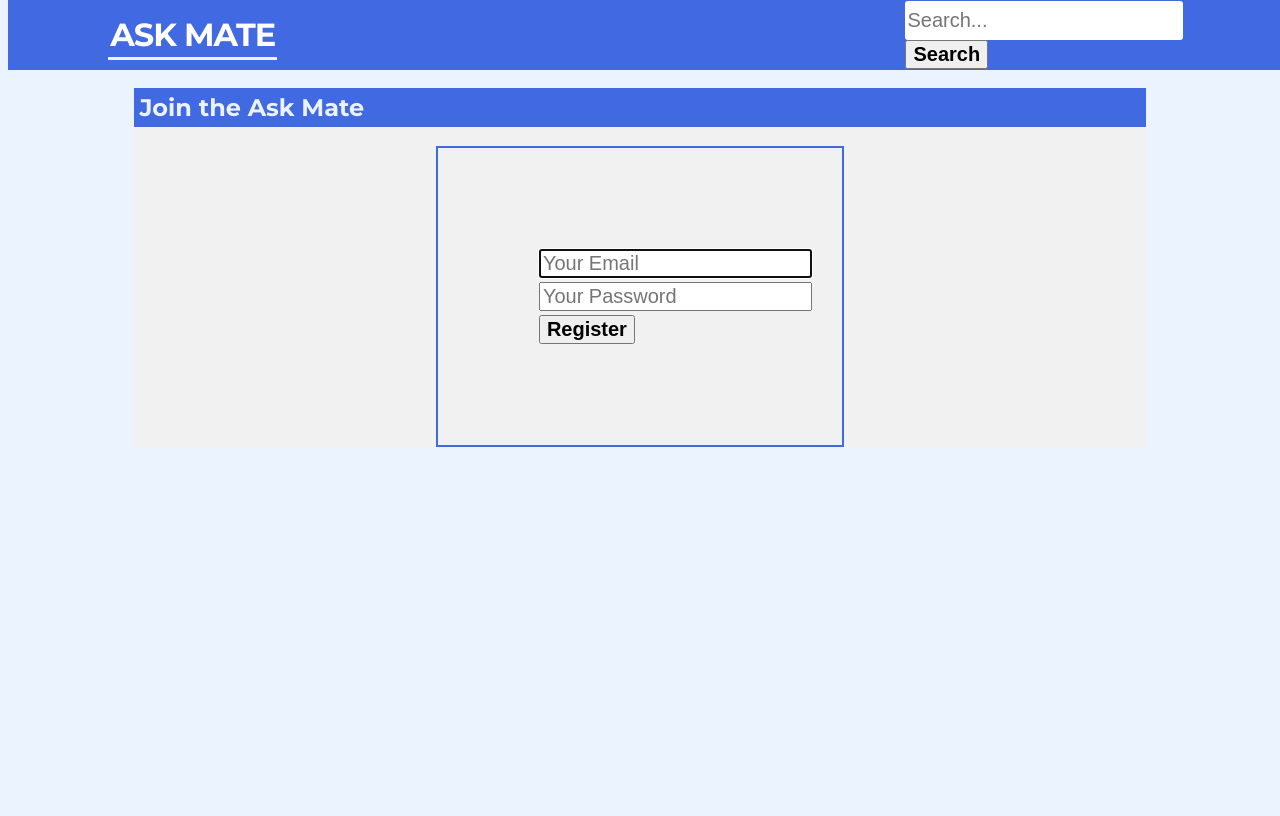
After one commit to Nicolae-Peptea/AskMate, a Flask app: template templates/register.html in a window 1280 px wide. The commit adds this page. Run offline with Flask 2, Linux system fonts and the light colour scheme; the template is opened without the code that fills it, so the values that code supplies are empty.

Commit message:
registration page is loaded at register_user route

```diff
--- a/server.py
+++ b/server.py
@@ -72,7 +72,7 @@ def display_latest_questions():
 
 @app.route("/registration")
 def register_user():
-    pass
+    return render_template('register.html')
 
 
 @app.route("/registration", methods=["POST"])
@@ -82,8 +82,8 @@ def add_user():
 
 @app.route("/search")
 def display_searched_questions():
-    key_words=request.args.get('q')
-    searched_questions=data_handler_questions.get_searched_questions(key_words)
+    key_words = request.args.get('q')
+    searched_questions = data_handler_questions.get_searched_questions(key_words)
     try:
         data_handler_questions.highlight_search(searched_questions, key_words)
     except ValueError:
@@ -250,7 +250,7 @@ def add_tag_to_question(question_id):
 
 @app.route("/question/<question_id>/new-tag", methods=["POST"])
 def post_tag_to_question(question_id):
-    existing_tag, new_tag  = request.form.get('tags'), request.form.get('tag_name')
+    existing_tag, new_tag = request.form.get('tags'), request.form.get('tag_name')
     data_handler_tags.add_question_tag(question_id, new_tag, existing_tag)
     return redirect(url_for("display_question", question_id=question_id))
 
--- a/static/css/style.css
+++ b/static/css/style.css
@@ -661,3 +661,22 @@ nav .middle_nav {
     border-radius: 5px;
     overflow: auto;
 }
+
+/* REGISTER PAGE */
+.register_form {
+    width: 20%;
+    margin: auto;
+    border: 2px solid royalblue;
+    padding: 10%;
+}
+
+#user_input_section {
+    width: 100%;
+    background-color: #f1f1f1;
+    margin-top: 80px;
+}
+
+.input {
+    margin-bottom: 2%;
+}
+/* END OF REGISTER PAGE */
--- /dev/null
+++ b/templates/layout_join.html
@@ -0,0 +1,38 @@
+<!DOCTYPE html>
+<html lang="en">
+
+    <head>
+        <link rel="stylesheet" href="{{ url_for('static', filename='css/style.css') }}">
+        <link rel="stylesheet" href="https://cdnjs.cloudflare.com/ajax/libs/font-awesome/4.7.0/css/font-awesome.min.css">
+        <meta charset="UTF-8">
+        <title>{% block page_title %}{% endblock %} | ASK-MATE-1</title>
+    </head>
+
+    <body>
+        <nav>
+            <div class="logo">
+                <a href="{{ url_for('display_latest_questions') }}">ASK MATE</a>
+            </div>
+            <div class="middle_nav"></div>
+            <div id="search_bar">
+                <form action="{{ url_for('display_searched_questions') }}" method="get">
+                    <input id="search_bar_input" type="text" name="q" placeholder="Search...">
+                    <button id="search-button" type="submit">Search</button>
+                </form>
+            </div>
+        </nav>
+
+        <div class="content-wrapper">
+
+            <div id="user_input_section">
+                <div id="header_and_nav">
+                    <h2>{{ self.page_title() }}</h2>
+                </div><br>
+
+                {% block user_input_section %}{% endblock %}
+            </div>
+
+        </div>
+    </body>
+
+</html>
--- /dev/null
+++ b/templates/register.html
@@ -0,0 +1,27 @@
+{% extends "layout_join.html" %}
+
+{% block page_title %}Join the Ask Mate{% endblock %}
+
+{% block user_input_section %}
+    <div class="register_form">
+        <form method="POST" action="{{ url_for('register_user') }}">
+            {% if error_message %}
+                <p>{{ error_message }}</p>
+            {% endif %}
+
+            <div class="field">
+                <div class="control">
+                    <input class="input" type="email" name="email" placeholder="Your Email" autofocus="">
+                </div>
+            </div>
+
+            <div class="field">
+                <div class="control">
+                    <input class="input" type="password" name="user_pass" placeholder="Your Password">
+                </div>
+            </div>
+
+            <button class="join_button">Register</button>
+        </form>
+    </div>
+{% endblock %}
```
